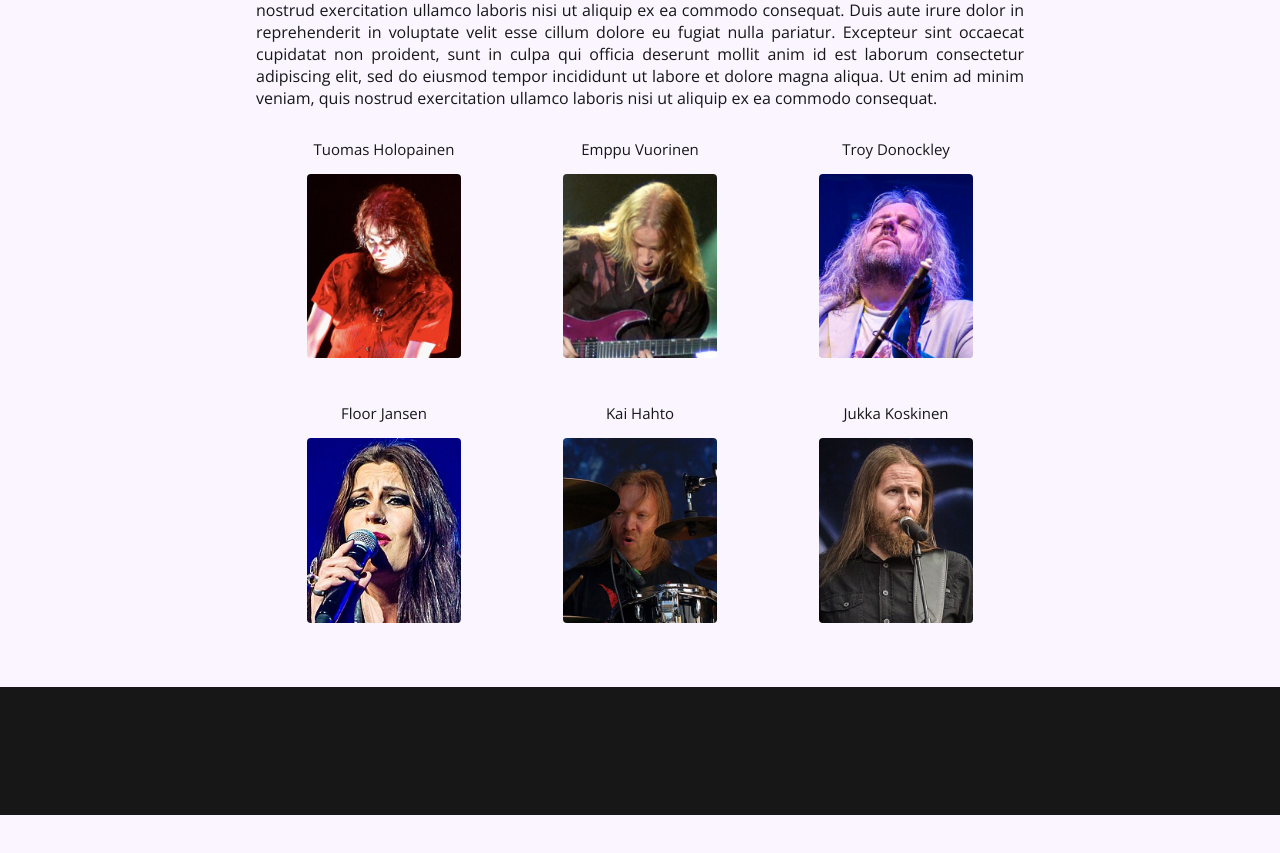
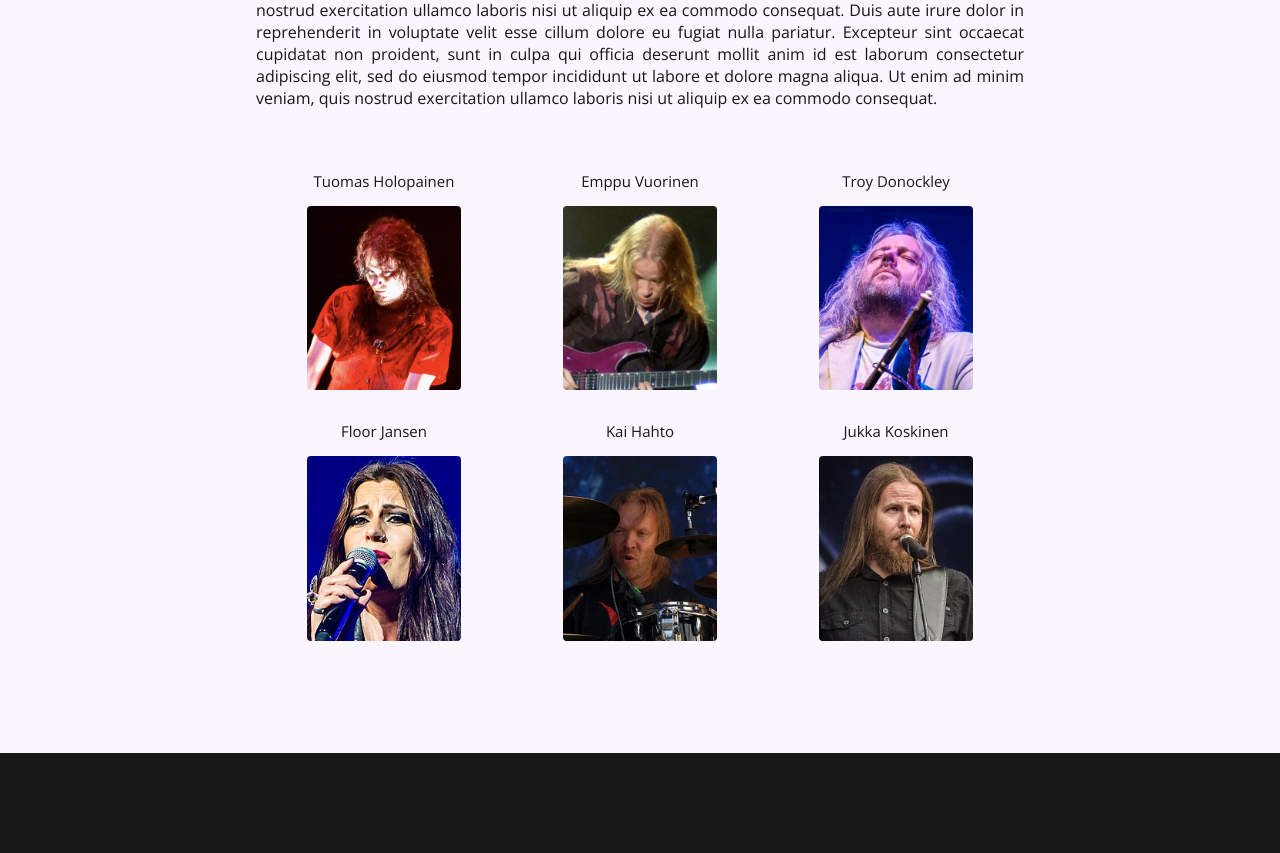
Before and after one commit to trith1301/the-band, an Angular app: page / in a window 1280 px wide. Shown: the part 902-1755 px from the top of the page. Before the commit the page ends 1717 px from the top, so only its background shows below. Built offline with nearby package versions, Linux system fonts and the light colour scheme.

Commit message:
:zap: Update Band members spacing

```diff
--- a/src/app/app.component.scss
+++ b/src/app/app.component.scss
@@ -86,8 +86,10 @@
 
   &-members {
     display: grid;
-    row-gap: 30px;
     grid-template-columns: repeat(1, 1fr);
+
+    padding-top: 32px;
+    padding-bottom: 32px;
 
     .band-member {
       &-name {
@@ -103,7 +105,9 @@
 
         width: 60%;
 
-        margin: 0 auto;
+        margin-bottom: 16px;
+        margin-left: auto;
+        margin-right: auto;
 
         border-radius: 4px;
       }
```
